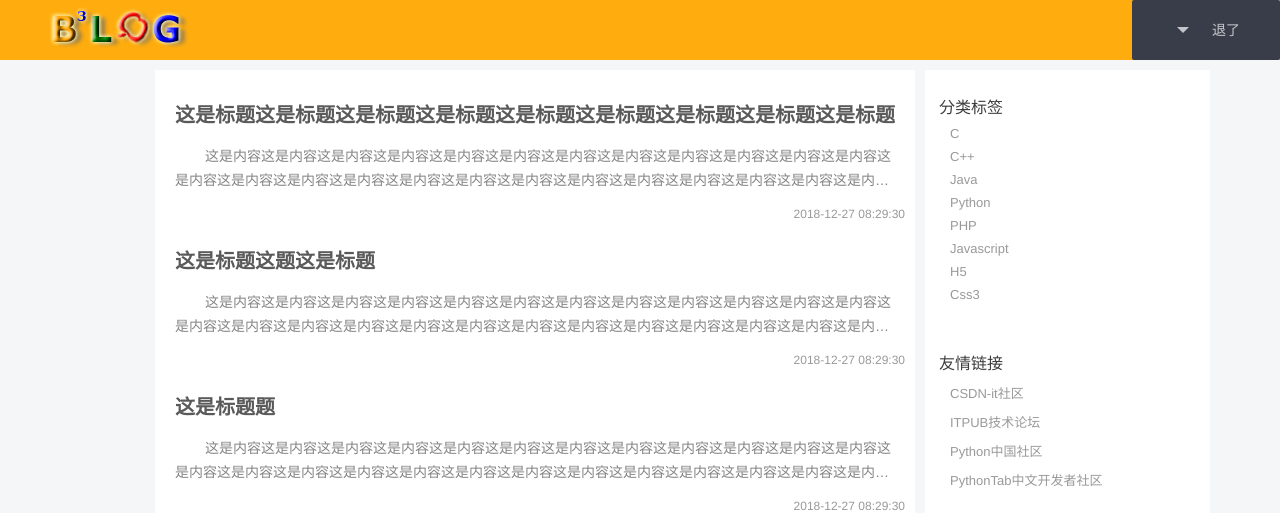
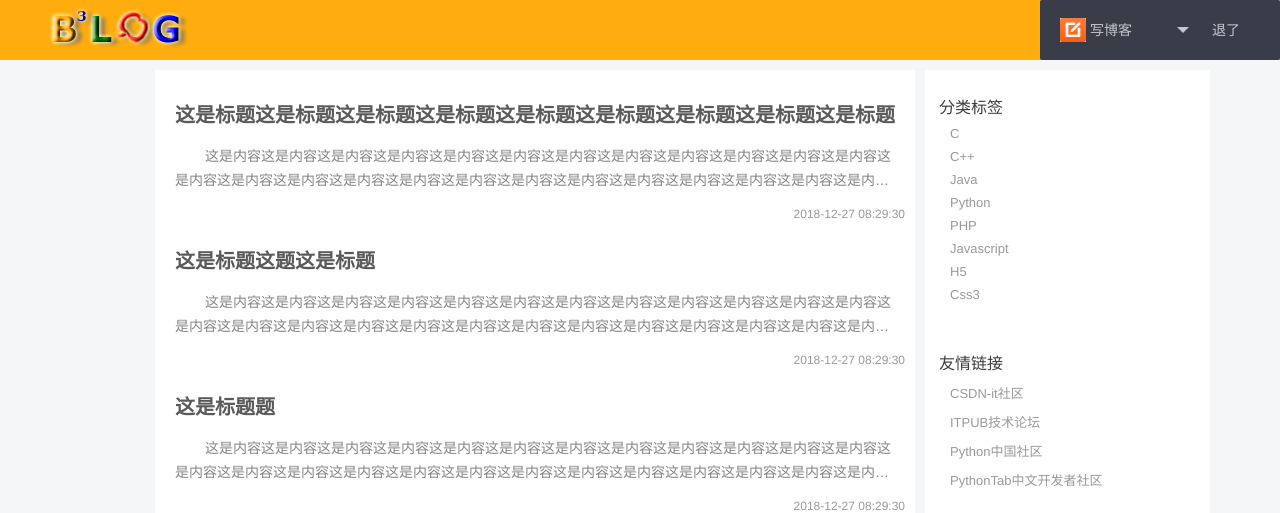
Before and after one commit to abnormalmakers/blog, a Django app: template Myblog/apps/personal/templates/personal.html in a window 1280 px wide. Shown: the top 513 px of the page. Run offline with Django 3.2, Linux system fonts and the light colour scheme; the template is opened without the code that fills it, so the values that code supplies are empty.

Commit message:
头部样式修改

```diff
--- a/Myblog/apps/common/templates/headers.html
+++ b/Myblog/apps/common/templates/headers.html
@@ -1,9 +1,14 @@
 {%load static%}
+
 <div class="layui-header">
     <div class="layui-logo">
         <img src="{%static 'img/logo.png'%}" alt="">
     </div>
     <ul class="layui-nav layui-layout-right">
+        <li class="layui-nav-item">
+            <!--<span class="write_blog_png"></span>-->
+            <a href="#" class="write_blog">写博客</a>
+        </li>
         <li class="layui-nav-item">
             <a href="javascript:;">
             {{phoneid}}
@@ -12,7 +17,9 @@
                 <dd><a href="javascript:void(0)" class="update-pwd-btn">修改密码</a></dd>
             </dl>
         </li>
-      <li class="layui-nav-item"><a href="/login/logout/" class="loginout-btn">退了</a></li>
+        <li class="layui-nav-item">
+            <a href="/login/logout/" class="loginout-btn">退了</a>
+        </li>
         <span class="layui-nav-bar"></span>
     </ul>
 </div>
--- a/Myblog/static/css/header/headers.css
+++ b/Myblog/static/css/header/headers.css
@@ -3,3 +3,17 @@
     margin-left: 40px;
     float: left;
 }
+a.write_blog{
+    float: left;
+    padding-left: 30px !important;
+    background: url('../../img/common/writeblog.png') no-repeat 0px 18px;
+}
+.write_blog_png{
+    display: block;
+    width: 26px;
+    height: 24px;
+    line-height: 24px;
+    background-image: url('../../img/common/writeblog.png');
+    margin-top: 17px;
+    float: left;
+}
```
Also changed, not shown: Myblog/static/img/common/writeblog.png (added). Lines whose indentation alone changed are shown as unchanged.
